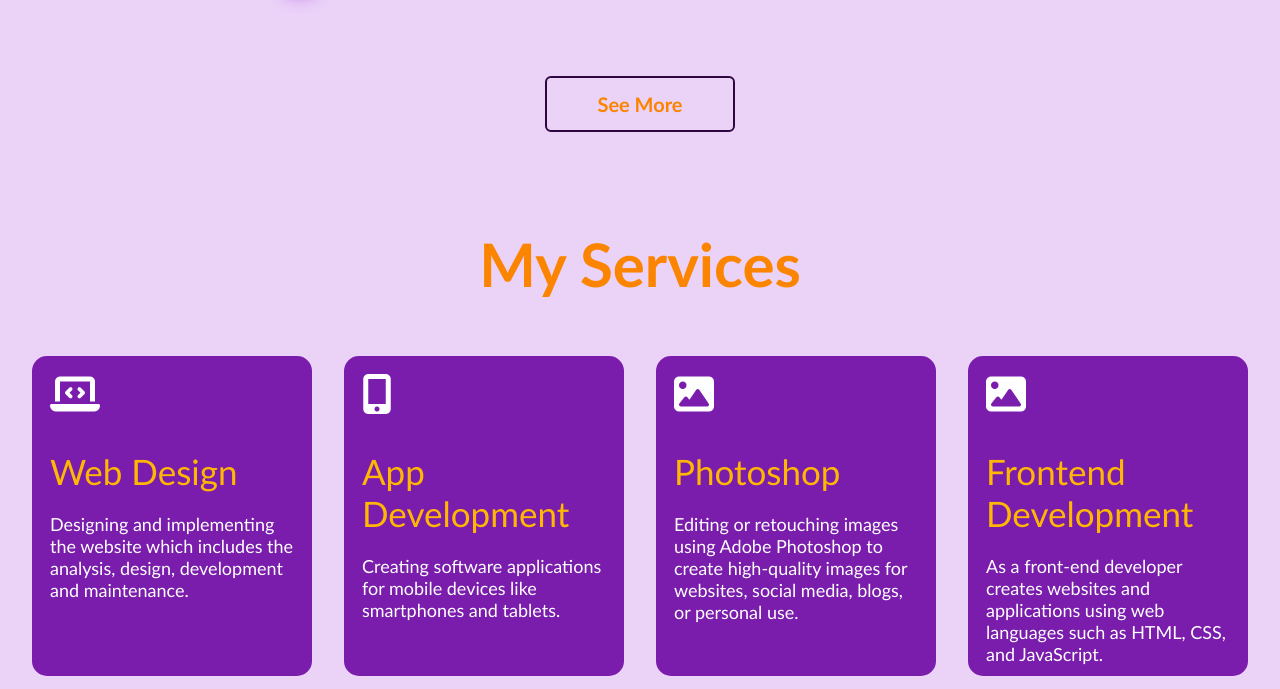
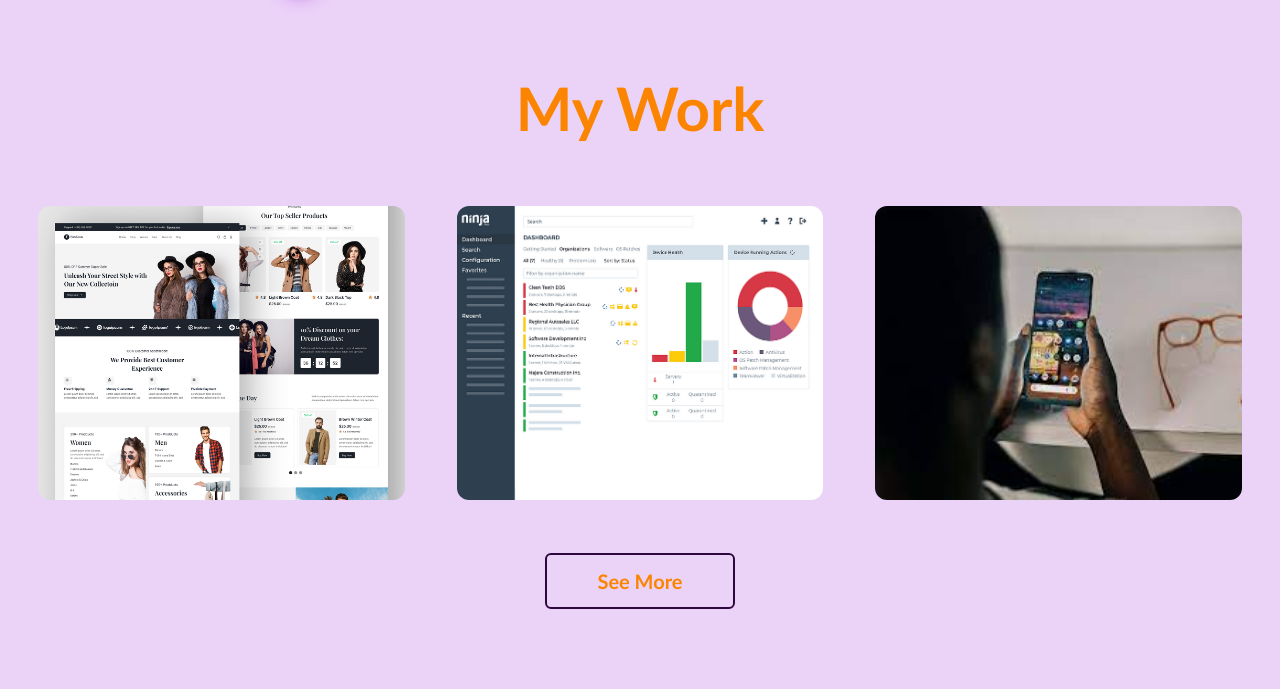
Before and after one commit to SANJIVANI22/My-Portfolio, a plain HTML site: page index.html in a window 1280 px wide. Shown: the part 1631-2320 px from the top of the page. Drawn offline with nearby package versions, Linux system fonts and the light colour scheme.

Commit message:
Add existing file

```diff
--- a/index.html
+++ b/index.html
@@ -138,7 +138,7 @@
 
 
     <!-- --------------------------------------------------Portfolio-------------------------------------- -->
-    <!-- <section>
+    <section>
         <div id="portfolio">
             <div class="container">
                 <h2 class="sub_title">My Work</h2>
```
